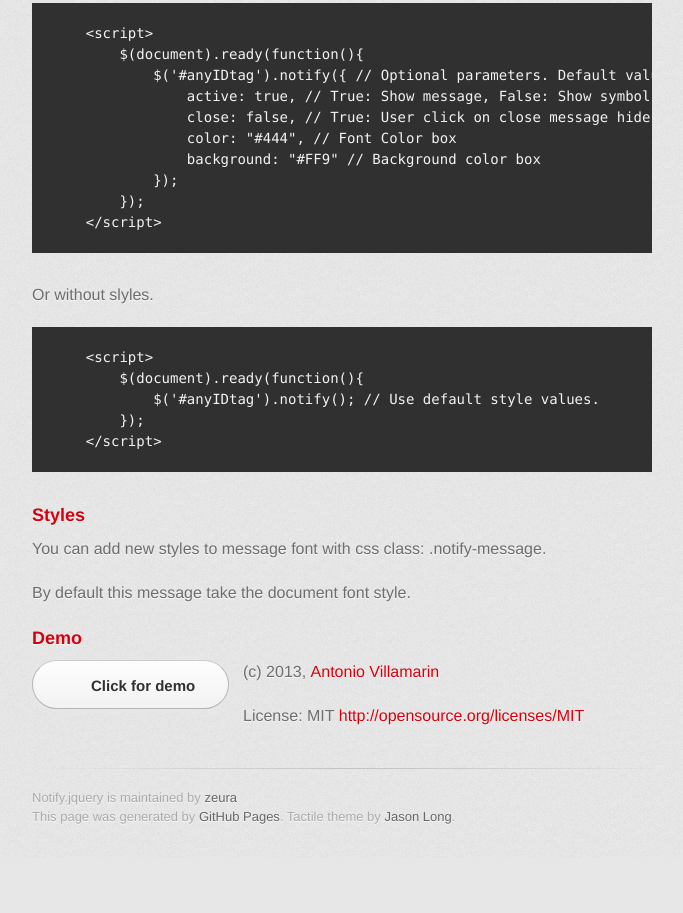
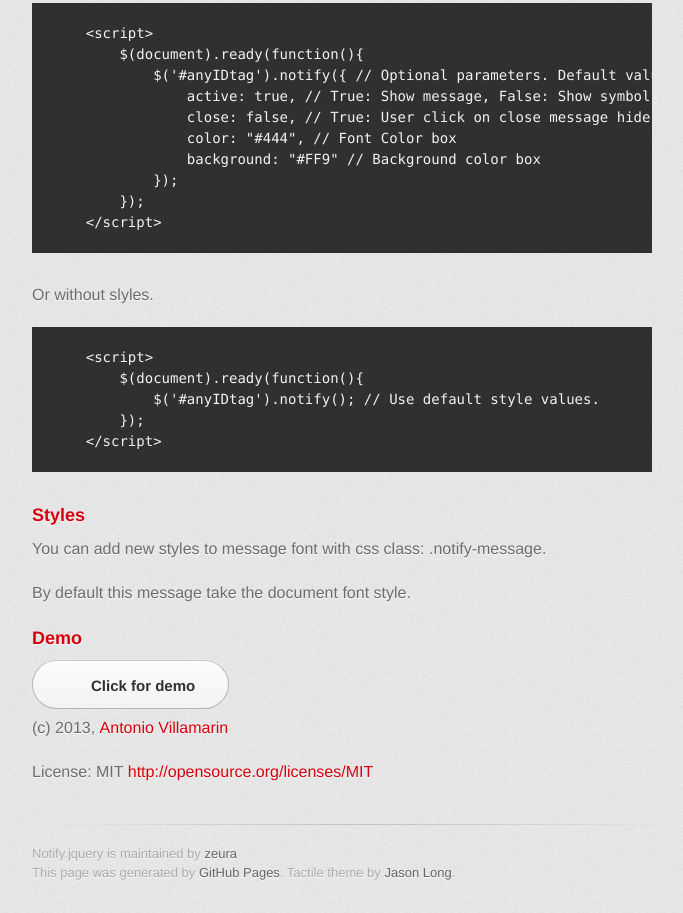
Before and after one commit to anvius/notify.jquery, a plain HTML site: page index.html in a window 1280 px wide. Shown: the part 727-1640 px from the top of the page, without its empty margins (298-981 px from the left). Before the commit the page ends 1584 px from the top, so only its background shows below. Drawn offline with nearby package versions, Linux system fonts and the light colour scheme; a web font is replaced by a local one.

Commit message:
Update index

```diff
--- a/index.html
+++ b/index.html
@@ -79,8 +79,10 @@
 
 
 <h3>Demo</h3>
-<a id=demo" class="button"><span>Click for demo</span></a>
+<p><a href="#" id=demo" class="button"><span>Click for demo</span></a></p>
 <p id="message">Demo message</p>
+
+<p>&nbsp;</p>
 
 <p>(c) 2013, <a href="http://ant.onio.org">Antonio Villamarin</a></p>
 
```
